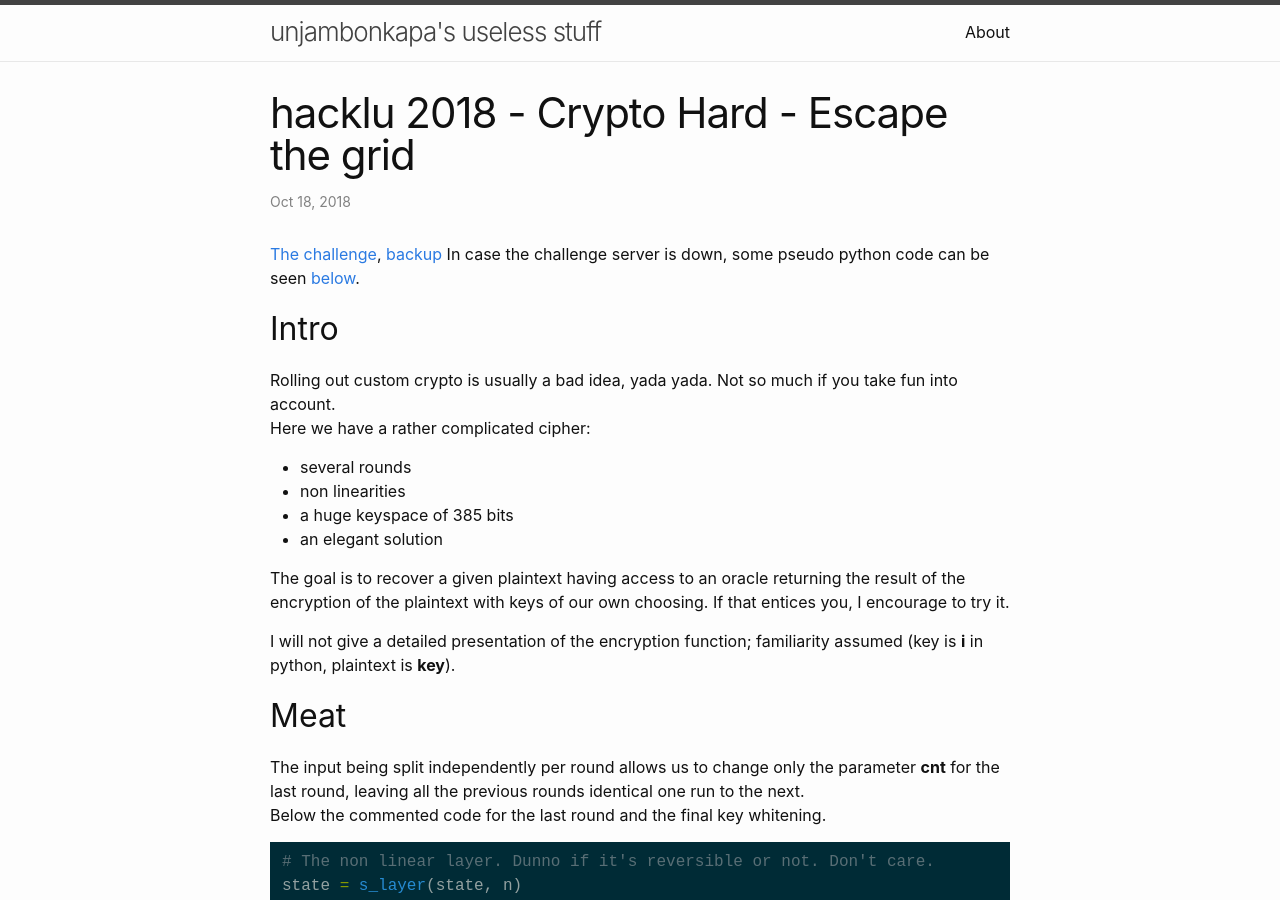
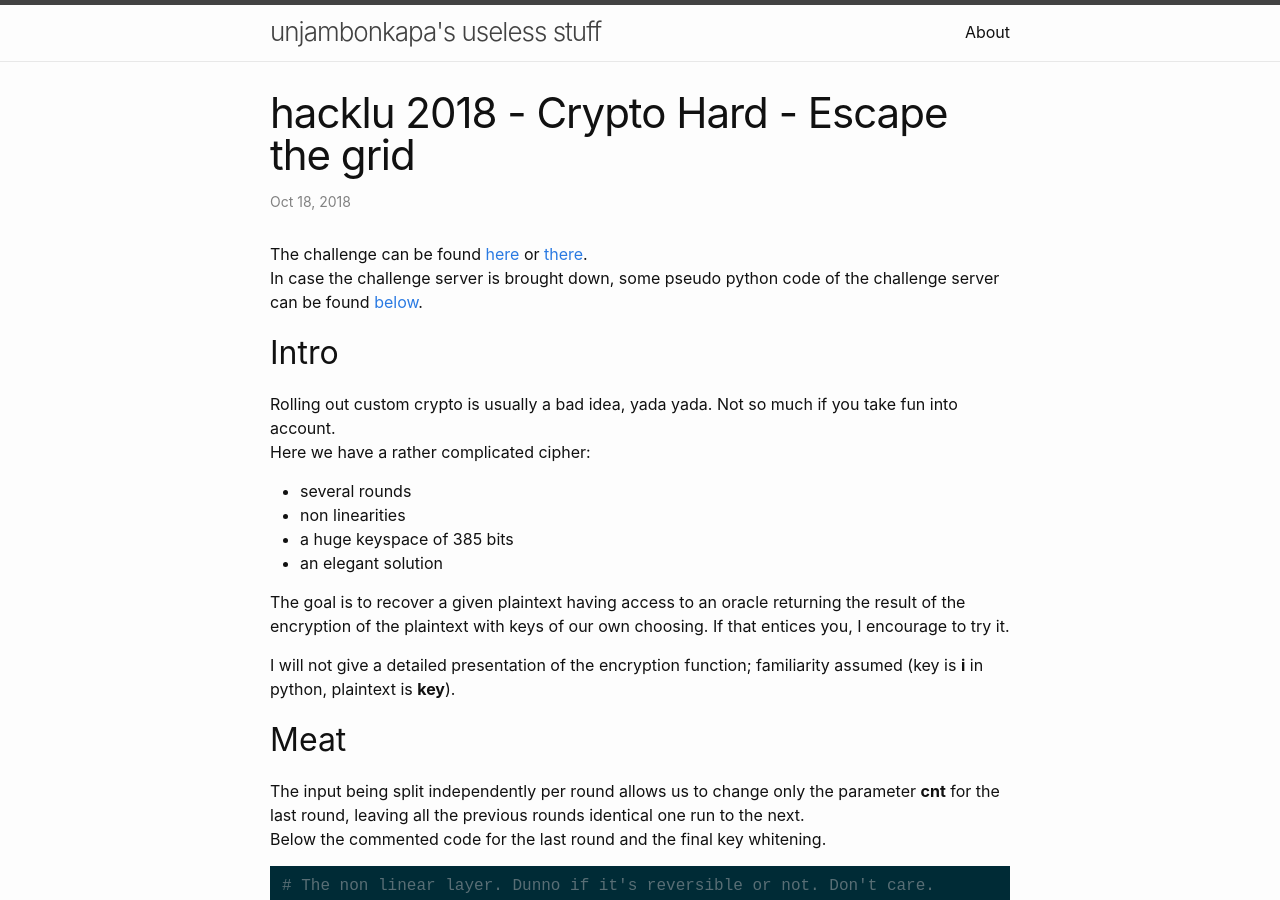
Before and after one commit to unjambonakap/unjambonakap.github.io, a Jekyll site: the page built from _posts/2718-10-18-hacklu-crypto-escape-the-grid.markdown, in a window 1280 px wide and 900 px high. Built offline with Jekyll 4.4.1, drawn with Linux system fonts in a browser that asks for light colours.

Commit message:
Escape the grid post correction 1

```diff
--- a/_posts/2718-10-18-hacklu-crypto-escape-the-grid.markdown
+++ b/_posts/2718-10-18-hacklu-crypto-escape-the-grid.markdown
@@ -4,8 +4,8 @@ title:  "hacklu 2018 - Crypto Hard - Escape the grid"
 date:   2018-10-18
 ---
 
-[The challenge](https://arcade.fluxfingers.net/challenges/10), [backup](https://github.com/unjambonakap/ctf/tree/master/hacklu/18/crypto/escape_the_grip)
-In case the challenge server is down, some pseudo python code can be seen [below](#resources).
+The challenge can be found [here](https://arcade.fluxfingers.net/challenges/10) or [there](https://github.com/unjambonakap/ctf/tree/master/hacklu/18/crypto/escape_the_grip).
+In case the challenge server is brought down, some pseudo python code of the challenge server can be found [below](#resources).
 
 ## Intro
 
```
